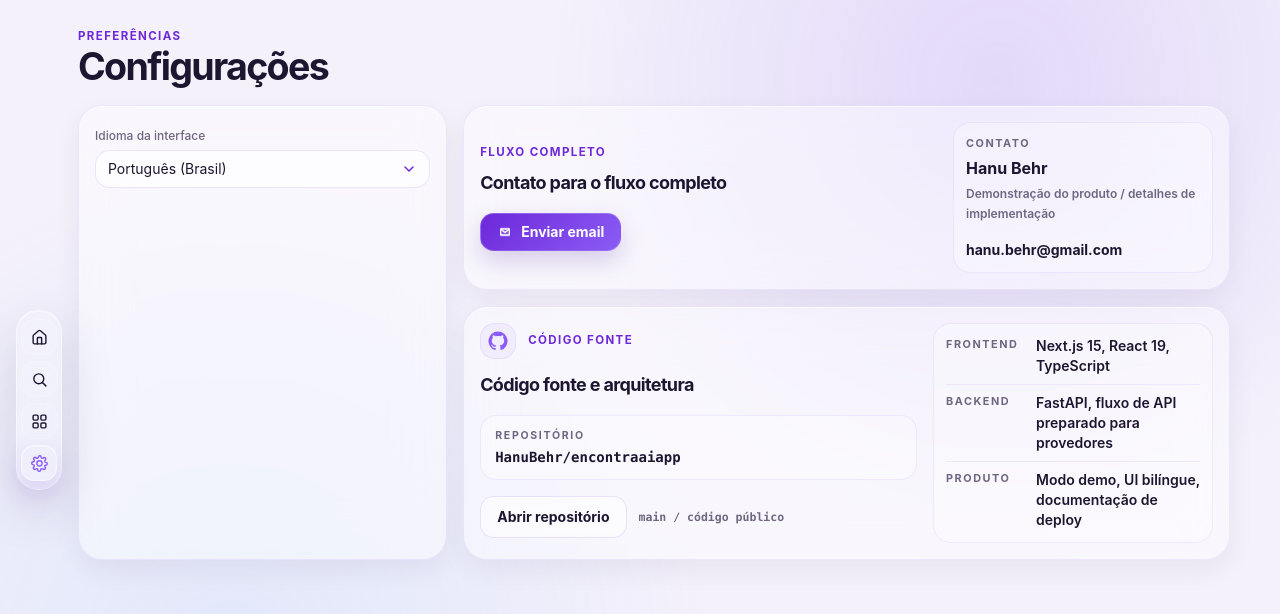
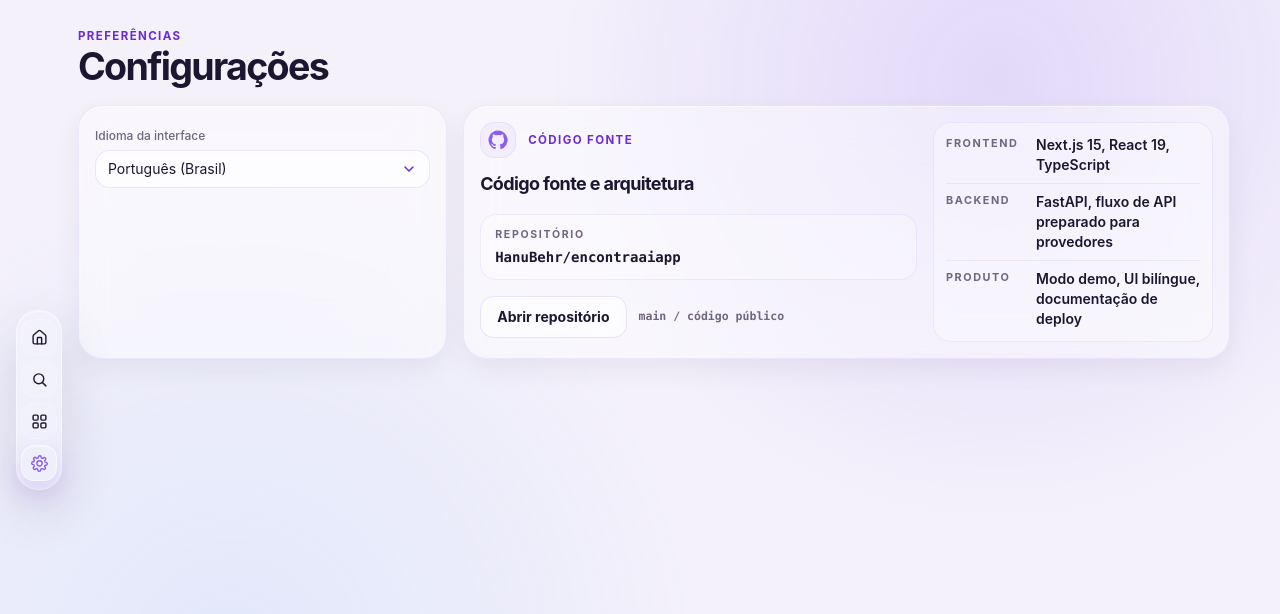
Before and after one commit to HanuBehr/encontraaiapp, a Next.js app in the folder web/: page /settings in a window 1280 px wide. Shown: the top 614 px of the page. Built offline with nearby package versions, Linux system fonts and the light colour scheme.

Commit message:
chore: remove public contact email

```diff
--- a/web/components/settings/SettingsWorkspace.tsx
+++ b/web/components/settings/SettingsWorkspace.tsx
@@ -6,7 +6,6 @@ import { LOCALE_LABELS, LOCALES, type Locale } from "@/lib/i18n/translations";
 
 export function SettingsWorkspace() {
   const { locale, setLocale, t } = useI18n();
-  const emailHref = "mailto:hanu.behr@gmail.com?subject=Encontra.ai%20full%20workflow&body=Hi%20Hanu%2C%20I%27d%20like%20to%20see%20the%20full%20Encontra.ai%20workflow.";
 
   return (
     <div className="space-y-5">
@@ -34,14 +33,6 @@ export function SettingsWorkspace() {
         </section>
 
         <div className="space-y-4">
-          <EmailAccessCard
-            kicker={t("settings.emailKicker")}
-            title={t("settings.emailTitle")}
-            href={emailHref}
-            cta={t("settings.emailAction")}
-            identityLabel={t("settings.emailIdentityLabel")}
-            identityMeta={t("settings.emailIdentityMeta")}
-          />
           <SourceAccessCard
             kicker={t("settings.githubKicker")}
             title={t("settings.githubTitle")}
@@ -142,46 +133,6 @@ function SourceAccessCard({
   );
 }
 
-function EmailAccessCard({
-  kicker,
-  title,
-  href,
-  cta,
-  identityLabel,
-  identityMeta,
-}: {
-  kicker: string;
-  title: string;
-  href: string;
-  cta: string;
-  identityLabel: string;
-  identityMeta: string;
-}) {
-  return (
-    <section className="rounded-[1.5rem] border border-brand-orchid/10 bg-white/[0.44] p-4 shadow-[0_10px_28px_rgba(29,22,48,0.06),inset_0_1px_0_rgba(255,255,255,0.54)] backdrop-blur-xl">
-      <div className="grid gap-4 lg:grid-cols-[minmax(0,1fr)_260px] lg:items-center">
-        <div className="min-w-0">
-          <p className="ea-kicker">{kicker}</p>
-          <h3 className="mt-2 text-lg font-bold tracking-[-0.035em] text-brand-graphite">{title}</h3>
-          <div className="mt-4 flex flex-col gap-2 sm:flex-row sm:items-center">
-            <a href={href} className="ea-button-primary inline-flex items-center justify-center gap-2 px-4 py-2 text-sm font-bold">
-              <MailIcon className="h-4 w-4" />
-              {cta}
-            </a>
-          </div>
-        </div>
-
-        <div className="rounded-[1.1rem] border border-brand-orchid/10 bg-white/[0.28] p-3">
-          <p className="text-[0.68rem] font-bold uppercase tracking-[0.14em] text-brand-muted">{identityLabel}</p>
-          <p className="mt-1 text-base font-bold text-brand-graphite">Hanu Behr</p>
-          <p className="mt-1 text-xs font-semibold leading-5 text-brand-muted">{identityMeta}</p>
-          <p className="mt-4 break-all text-sm font-bold text-brand-graphite">hanu.behr@gmail.com</p>
-        </div>
-      </div>
-    </section>
-  );
-}
-
 function GitHubIcon({ className }: { className?: string }) {
   return (
     <svg viewBox="0 0 24 24" aria-hidden="true" className={className} fill="currentColor">
@@ -189,13 +140,3 @@ function GitHubIcon({ className }: { className?: string }) {
     </svg>
   );
 }
-
-function MailIcon({ className }: { className?: string }) {
-  return (
-    <svg viewBox="0 0 24 24" className={className} aria-hidden="true">
-      <path fill="currentColor" d="M4.5 7.1A2.6 2.6 0 0 1 7.1 4.5h9.8a2.6 2.6 0 0 1 2.6 2.6v9.8a2.6 2.6 0 0 1-2.6 2.6H7.1a2.6 2.6 0 0 1-2.6-2.6V7.1Z" opacity="0.16" />
-      <path fill="none" stroke="currentColor" strokeWidth="1.9" strokeLinecap="round" strokeLinejoin="round" d="M5.5 7.5h13v9h-13z" />
-      <path fill="none" stroke="currentColor" strokeWidth="1.9" strokeLinecap="round" strokeLinejoin="round" d="m6.2 8.2 5.8 4.4 5.8-4.4" />
-    </svg>
-  );
-}
--- a/web/lib/i18n/translations.ts
+++ b/web/lib/i18n/translations.ts
@@ -49,15 +49,6 @@ export const translations = {
     "settings.sourceBackendValue": "FastAPI, fluxo de API preparado para provedores",
     "settings.sourceProductLabel": "Produto",
     "settings.sourceProductValue": "Modo demo, UI bilíngue, documentação de deploy",
-    "settings.emailKicker": "Fluxo completo",
-    "settings.emailTitle": "Contato para o fluxo completo",
-    "settings.emailDescription": "Este demo público usa dados fictícios. Envie um email para conversar sobre o fluxo real, provedores, configuração e deploy.",
-    "settings.emailAction": "Enviar email",
-    "settings.emailPreviewKicker": "Mensagem",
-    "settings.emailPreviewTitle": "Fluxo completo do Encontra.ai",
-    "settings.emailPreviewTo": "Para",
-    "settings.emailIdentityLabel": "Contato",
-    "settings.emailIdentityMeta": "Demonstração do produto / detalhes de implementação",
     "common.loading": "Carregando...",
     "common.loadingActions": "Carregando ações...",
     "common.loadingCnpjReview": "Carregando revisão CNPJ...",
@@ -286,15 +277,6 @@ export const translations = {
     "settings.sourceBackendValue": "FastAPI, provider-ready API flow",
     "settings.sourceProductLabel": "Product",
     "settings.sourceProductValue": "Demo mode, bilingual UI, deployment docs",
-    "settings.emailKicker": "Full workflow",
-    "settings.emailTitle": "Contact for the full workflow",
-    "settings.emailDescription": "This public demo uses fictional data. Email me to discuss the real provider flow, setup, and deployment.",
-    "settings.emailAction": "Email me",
-    "settings.emailPreviewKicker": "Message",
-    "settings.emailPreviewTitle": "Encontra.ai full workflow",
-    "settings.emailPreviewTo": "To",
-    "settings.emailIdentityLabel": "Contact",
-    "settings.emailIdentityMeta": "Product walkthrough / implementation details",
     "common.loading": "Loading...",
     "common.loadingActions": "Loading actions...",
     "common.loadingCnpjReview": "Loading CNPJ review...",
```
